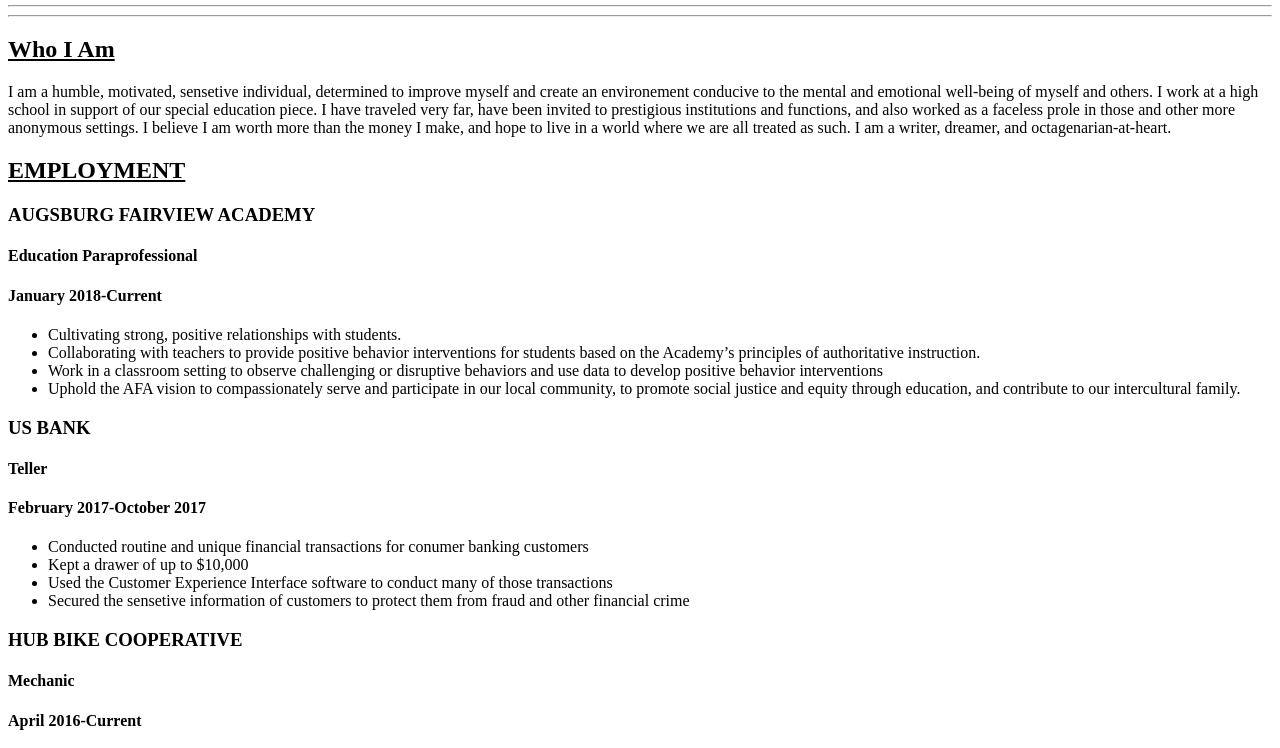
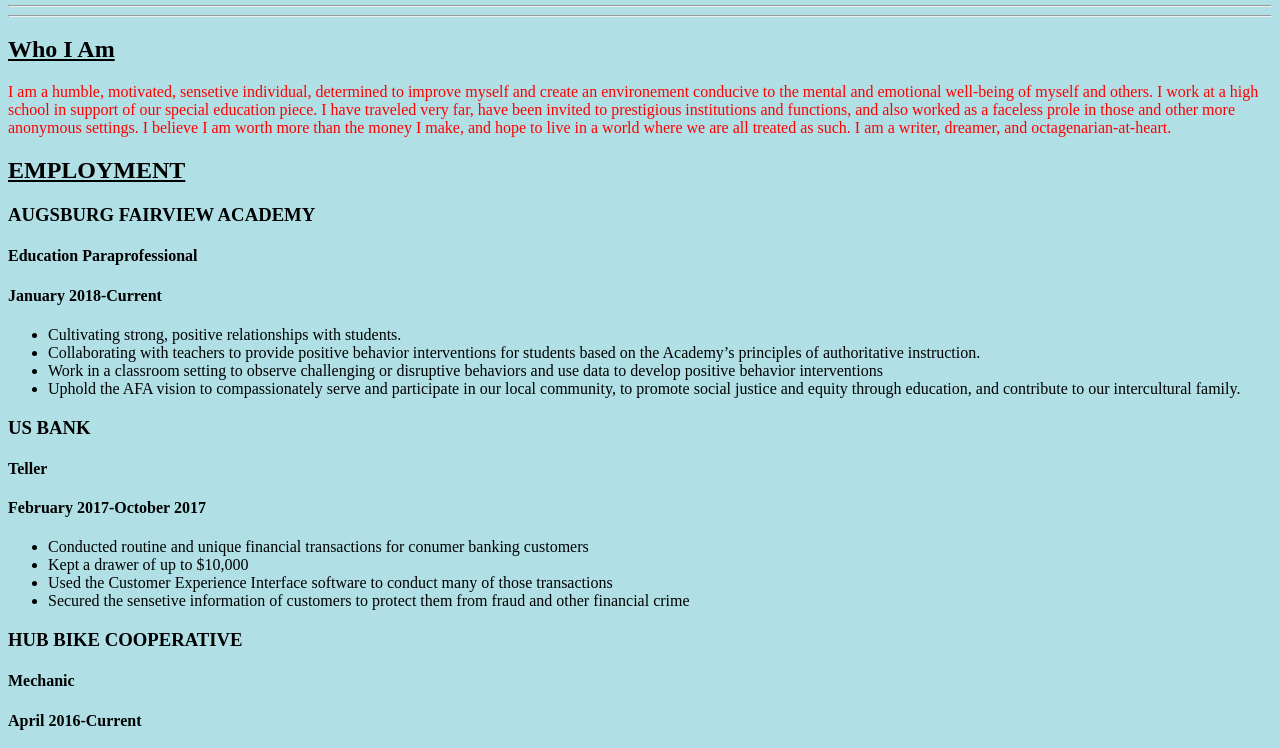
Before and after one commit to Osafo/osafo.github.io, a plain HTML site: page index.html in a window 1280 px wide. Shown: the part 263-1011 px from the top of the page. Drawn offline with Linux system fonts and the light colour scheme; files that its build step writes are made by us from their sources.

Commit message:
.css href revis

```diff
--- a/index.html
+++ b/index.html
@@ -1,7 +1,7 @@
 <!DOCTYPE html>
 <html>
   <head>
-    <link rel="stylesheet" href="style.css">
+    <link rel="stylesheet" href="osafo.hithub.io/.css">
     <title>Senah's Resume!</title>
   </head>
   <body>
```
